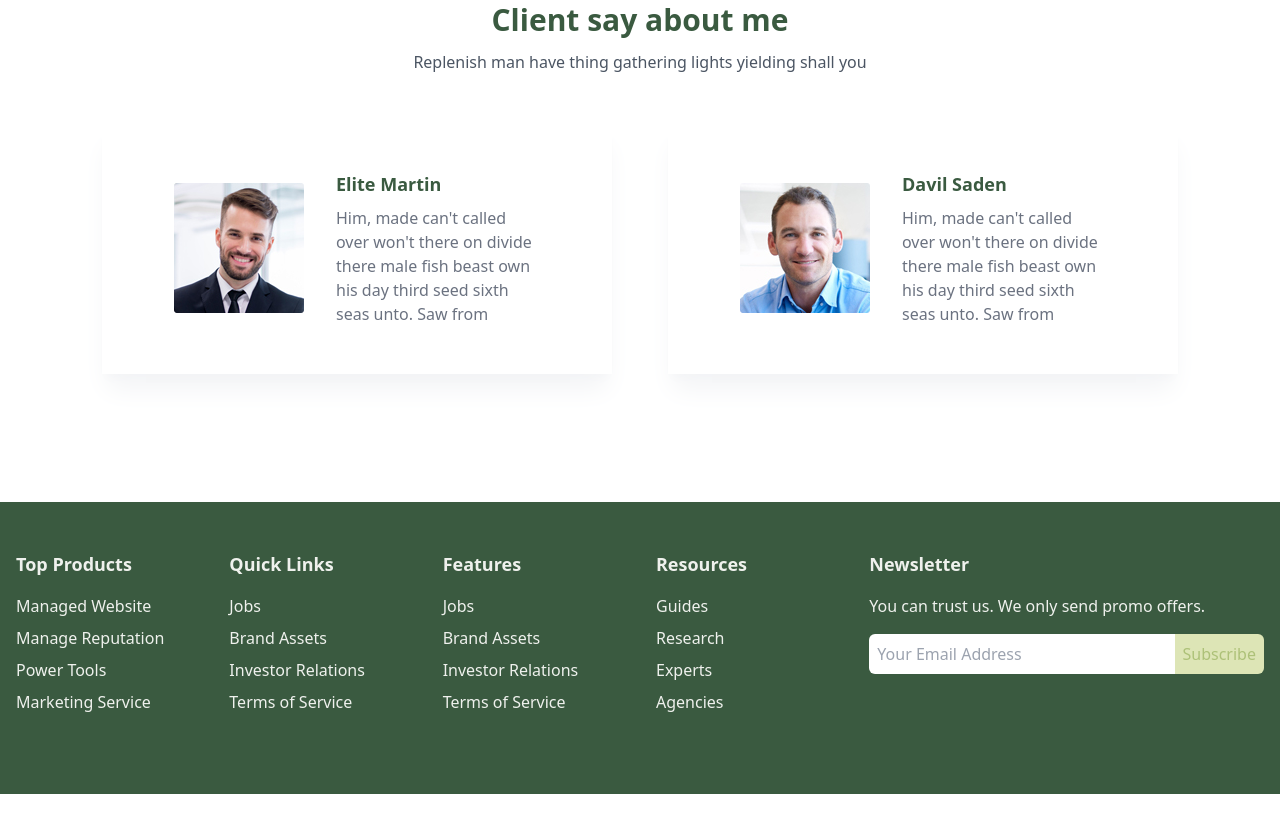
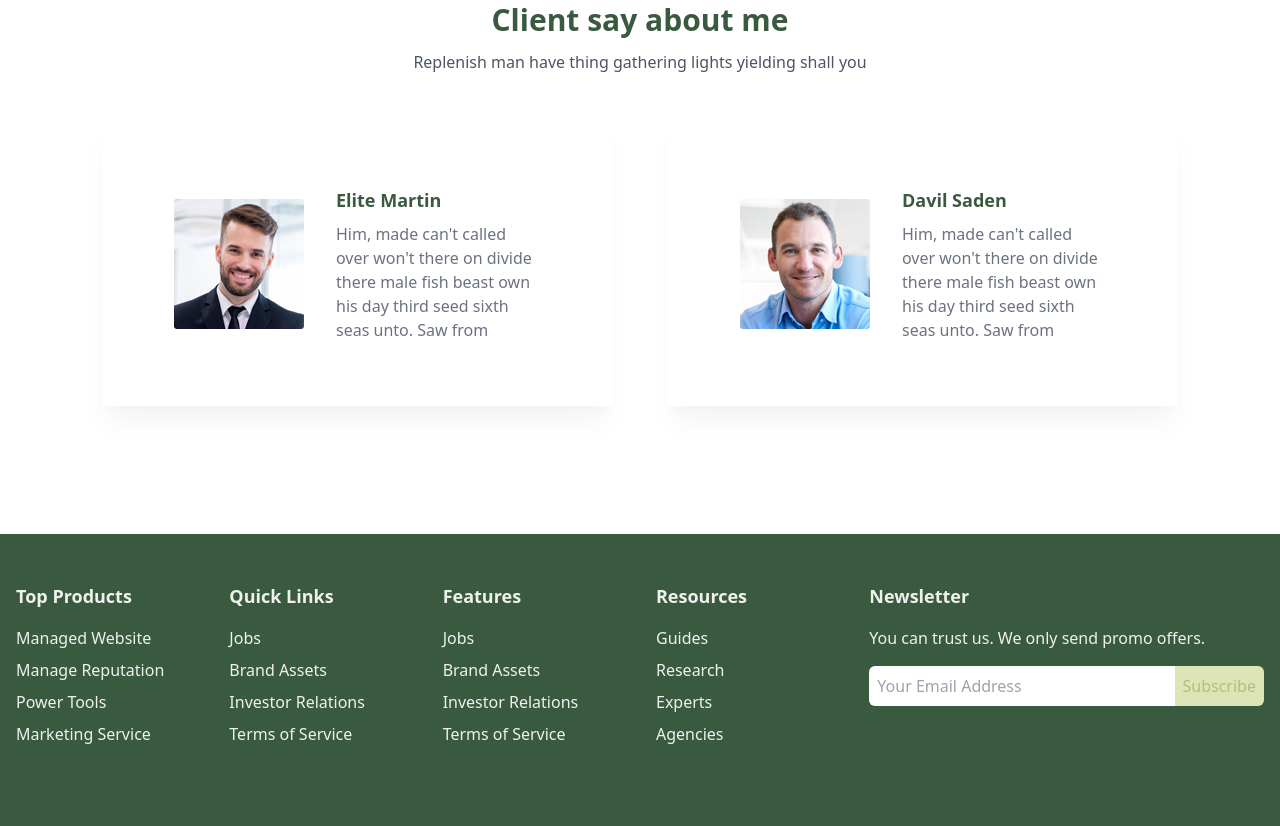
Before and after one commit to beaux-noodos/Landing, a React (Vite) app: page /home in a window 1280 px wide. Shown: the part 3240-4066 px from the top of the page. Before the commit the page ends 4034 px from the top, so only its background shows below. Built offline with nearby package versions, Linux system fonts and the light colour scheme.

Commit message:
style: change width of TestimonialCard

```diff
--- a/src/components/testimonial/TestimonialCard.jsx
+++ b/src/components/testimonial/TestimonialCard.jsx
@@ -3,7 +3,7 @@ import React from 'react';
 
 const TestimonialCard = ({ image, name, testimonial }) => {
   return (
-    <div className="flex flex-col lg:flex-row lg:items-center lg:w-[510px] w-auto py-12 px-14 shadow-xl shadow-gray-100 hover:shadow-2xl hover:shadow-gray-200">
+    <div className="flex flex-col lg:flex-row lg:items-center lg:w-[510px] w-[350px] py-16 lg:px-14 px-5 shadow-xl shadow-gray-100 hover:shadow-2xl hover:shadow-gray-200">
       <img src={image} alt={name} className="lg:w-auto w-28 px-4 rounded-md" />
       <div className="px-4 lg:mt-0 mt-1">
         <h4 className="text-lg font-semibold text-primaryGreen">{name}</h4>
```
